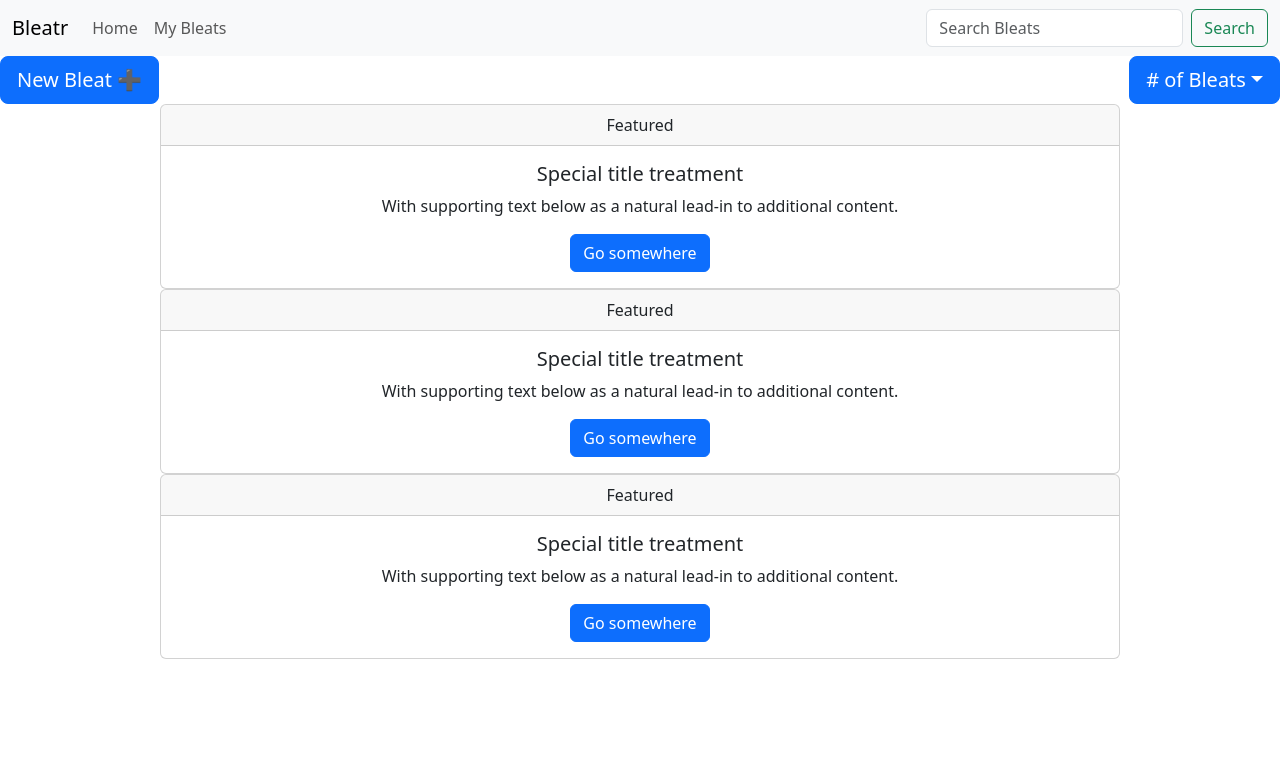
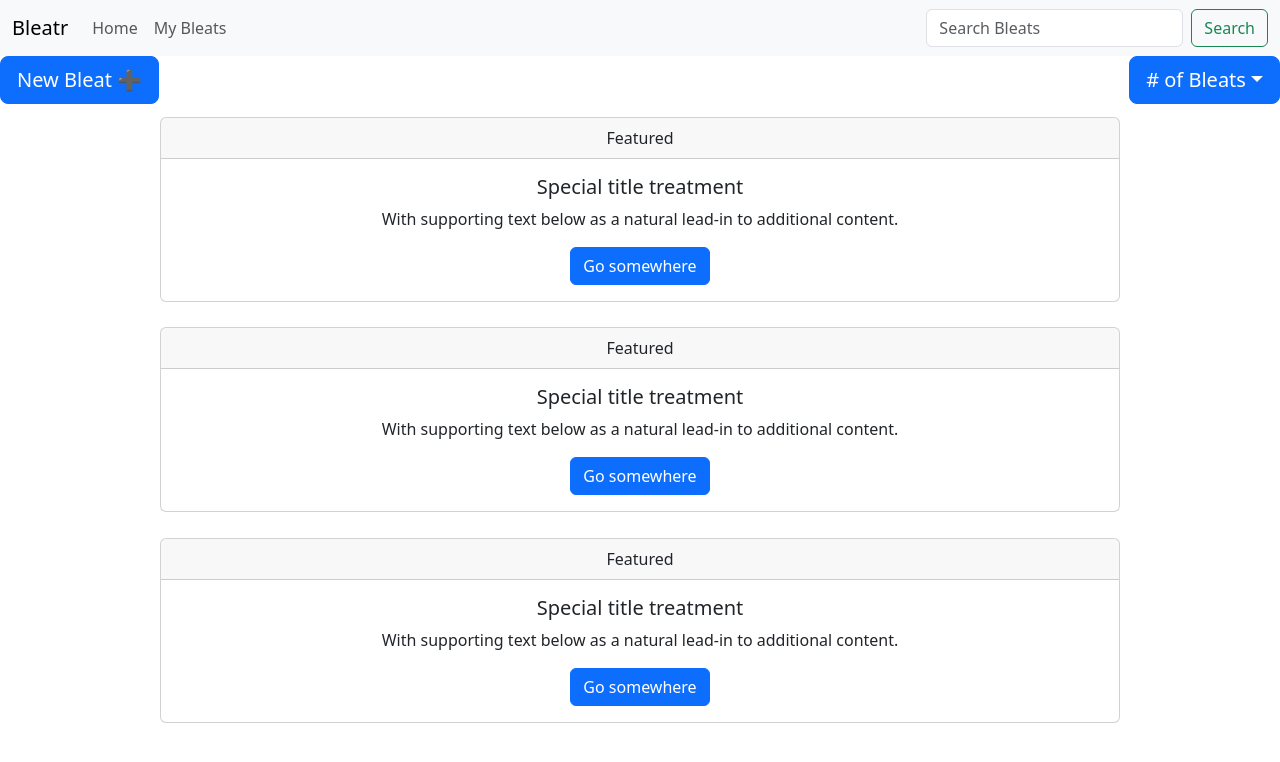
Before and after one commit to DBanfieldKeller/bleatr-social, a React (Create React App) app in the folder client/: page / in a window 1280 px wide. Shown: the top 762 px of the page. Built offline with nearby package versions, Linux system fonts and the light colour scheme.

Commit message:
added spacing to bleat cards

```diff
--- a/client/src/components/bleat/style.css
+++ b/client/src/components/bleat/style.css
@@ -1,3 +1,9 @@
+
+.bleat {
+    margin: 1%;
+}
+
+
 @media screen and (min-width: 600px) {
     .bleat {
         width: 75%
```
